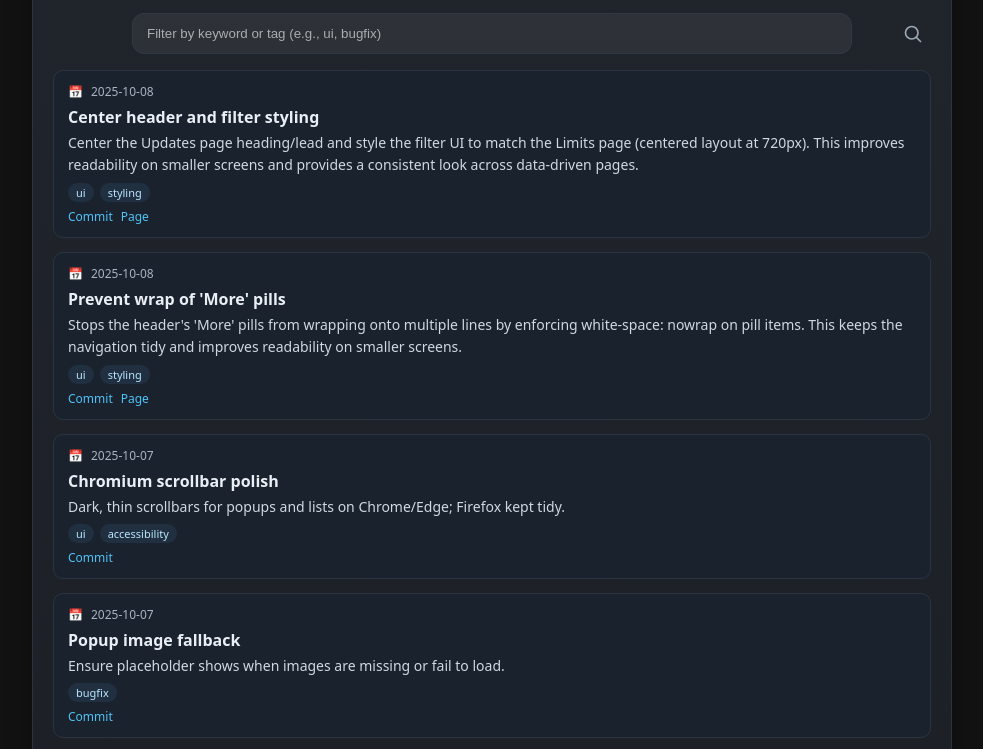
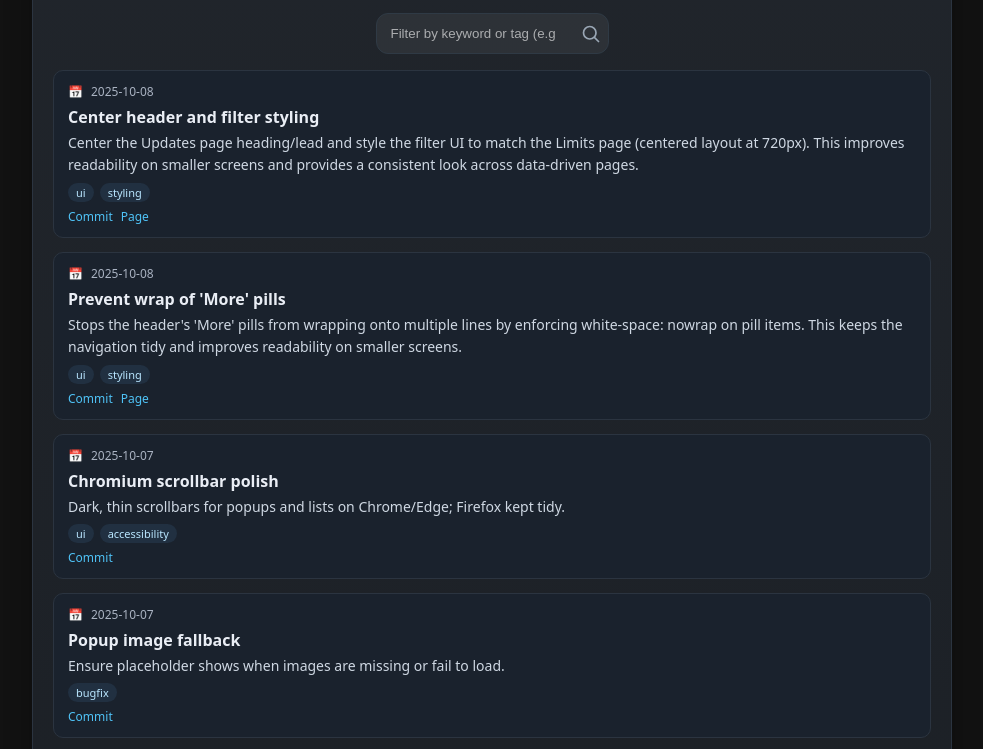
Before and after one commit to JoshuaVlantis/Wave-Finder, a plain HTML site: page apps/web/updates.html in a window 1280 px wide. Shown: the part 219-968 px from the top of the page, without its empty margins (148-1131 px from the left). Drawn offline with Linux system fonts and the light colour scheme.

Commit message:
ui(updates): keep search icon inside input; add wrapper max-width and right padding

```diff
--- a/apps/web/updates.html
+++ b/apps/web/updates.html
@@ -53,8 +53,9 @@
       .links a{ color:#4fc3f7; text-decoration:none; font-size:12px }
       .links a:hover{ text-decoration:underline }
       .controls{ display:flex; gap:8px; align-items:center; margin-top:8px; justify-content:center }
-      /* Match limits.html search styling */
-      #q { width:100%; max-width:720px; margin:0 auto; display:block; border:1px solid #2f3a45; background:rgba(255,255,255,0.06); color:#fff; padding:12px 14px; border-radius:12px; outline:none }
+  /* Match limits.html search styling */
+  .center-wrap { max-width:720px; margin:0 auto }
+  #q { width:100%; max-width:720px; margin:0 auto; display:block; border:1px solid #2f3a45; background:rgba(255,255,255,0.06); color:#fff; padding:12px 14px; padding-right:40px; border-radius:12px; outline:none }
       #q::placeholder { color: rgba(255,255,255,0.6) }
     </style>
   </head>
@@ -65,7 +66,7 @@
         <h1>Updates</h1>
         <p class="lead">Automatic log of site changes and improvements.</p>
         <div class="controls" style="width:100%">
-          <div class="center-wrap" style="position:relative; width:100%">
+          <div class="center-wrap" style="position:relative;">
             <input id="q" type="search" placeholder="Filter by keyword or tag (e.g., ui, bugfix)" autocomplete="off" />
             <div style="position:absolute; inset:0; right:8px; display:flex; align-items:center; justify-content:flex-end; pointer-events:none; color:#9aa7b5;">
               <svg width="20" height="20" viewBox="0 0 24 24" fill="none" aria-hidden="true"><path d="m21 21-4.35-4.35M10.5 18a7.5 7.5 0 1 1 0-15 7.5 7.5 0 0 1 0 15Z" stroke="currentColor" stroke-width="2" stroke-linecap="round"/></svg>
```
